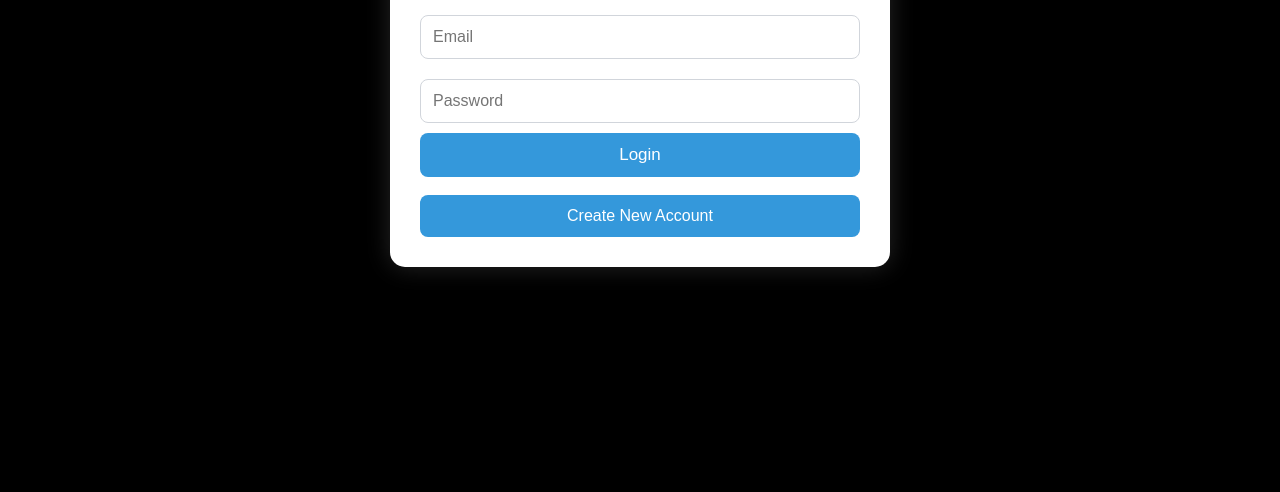
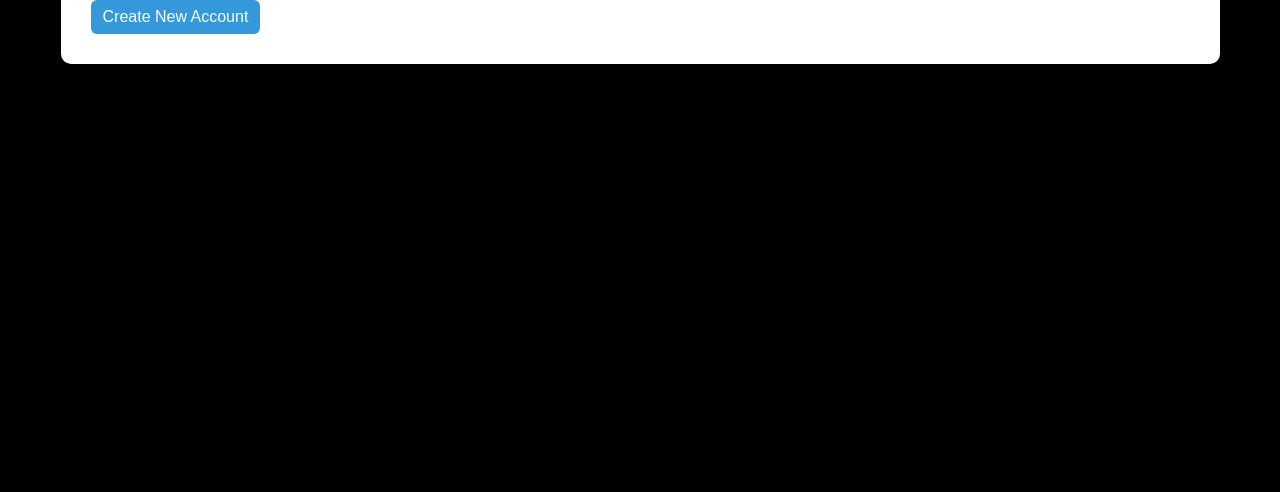
Before and after one commit to sharvin123gunaseelan-source/Car-Maintenance-Tracker, a website: page public/login.html in a window 1280 px wide. Shown: the part 308-800 px from the top of the page. Drawn offline with Linux system fonts and the light colour scheme.

```diff
--- a/public/css/style.css
+++ b/public/css/style.css
@@ -8,11 +8,12 @@
 
 /* Body */
 body{
-    background: #000;;
+    background:#000;
+    margin:0;
+    padding:30px;
     display:flex;
     justify-content:center;
-    align-items:center;
-    min-height:100vh;
+    align-items:flex-start;
 }
 
 /* Main Container */
@@ -25,12 +26,14 @@
 
 /* Card */
 .card{
-    width:500px;
-    background:#ffffff;
+    width:95%;
+    max-width:1200px;
+    background:white;
     padding:30px;
-    border-radius:15px;
-    box-shadow:0 0 25px rgba(255,255,255,0.15);
+    border-radius:10px;
+    box-shadow:0 8px 20px rgba(0,0,0,0.3);
     transition:0.3s;
+    overflow-x:auto;
 }
 
 .card:hover{
@@ -91,13 +94,13 @@
 
 /* Links */
 a{
-    display:block;
+    display:inline-block;
     text-decoration:none;
     background:#3498db;
     color:white;
-    padding:12px;
+    padding:8px 12px;
     text-align:center;
-    border-radius:8px;
+    border-radius:6px;
     transition:.3s;
 }
 
```
